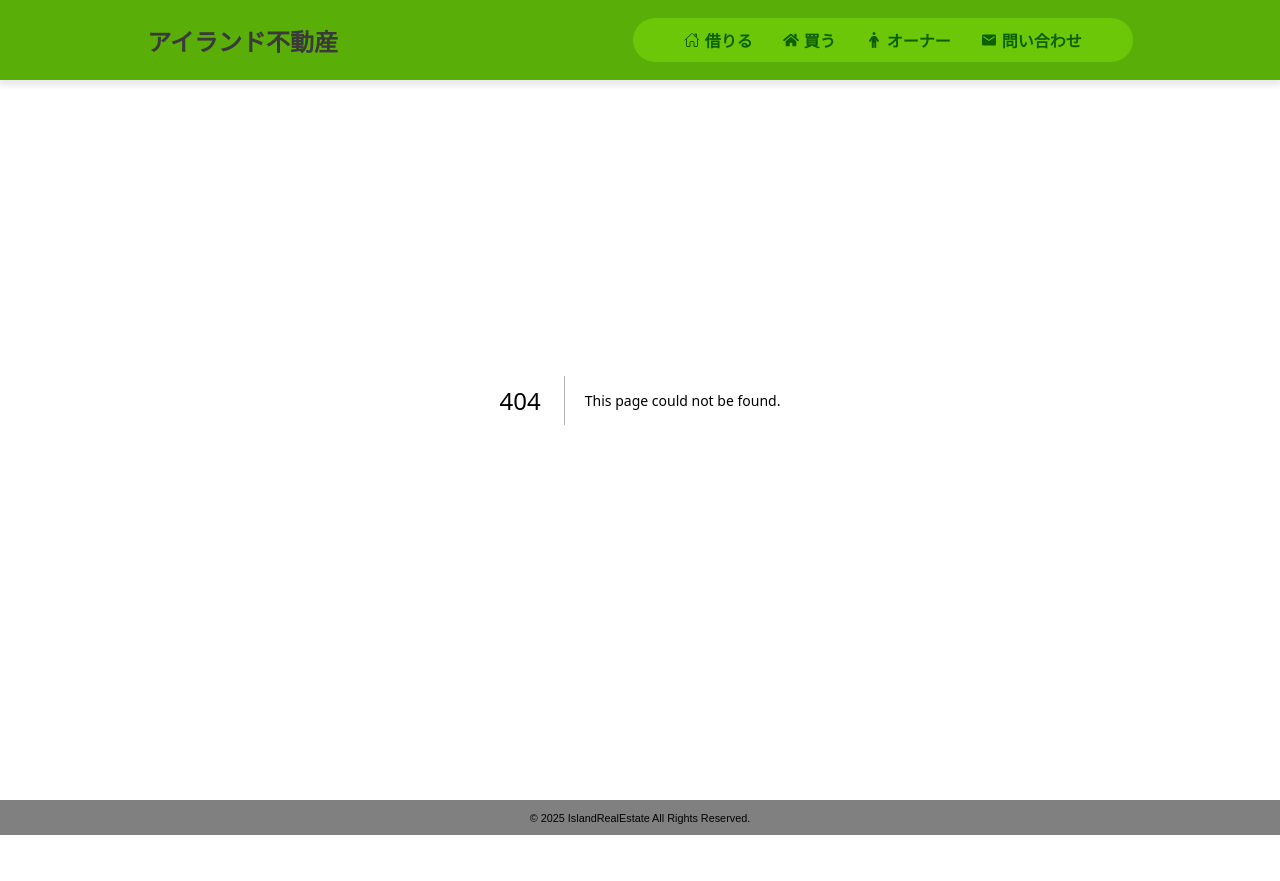
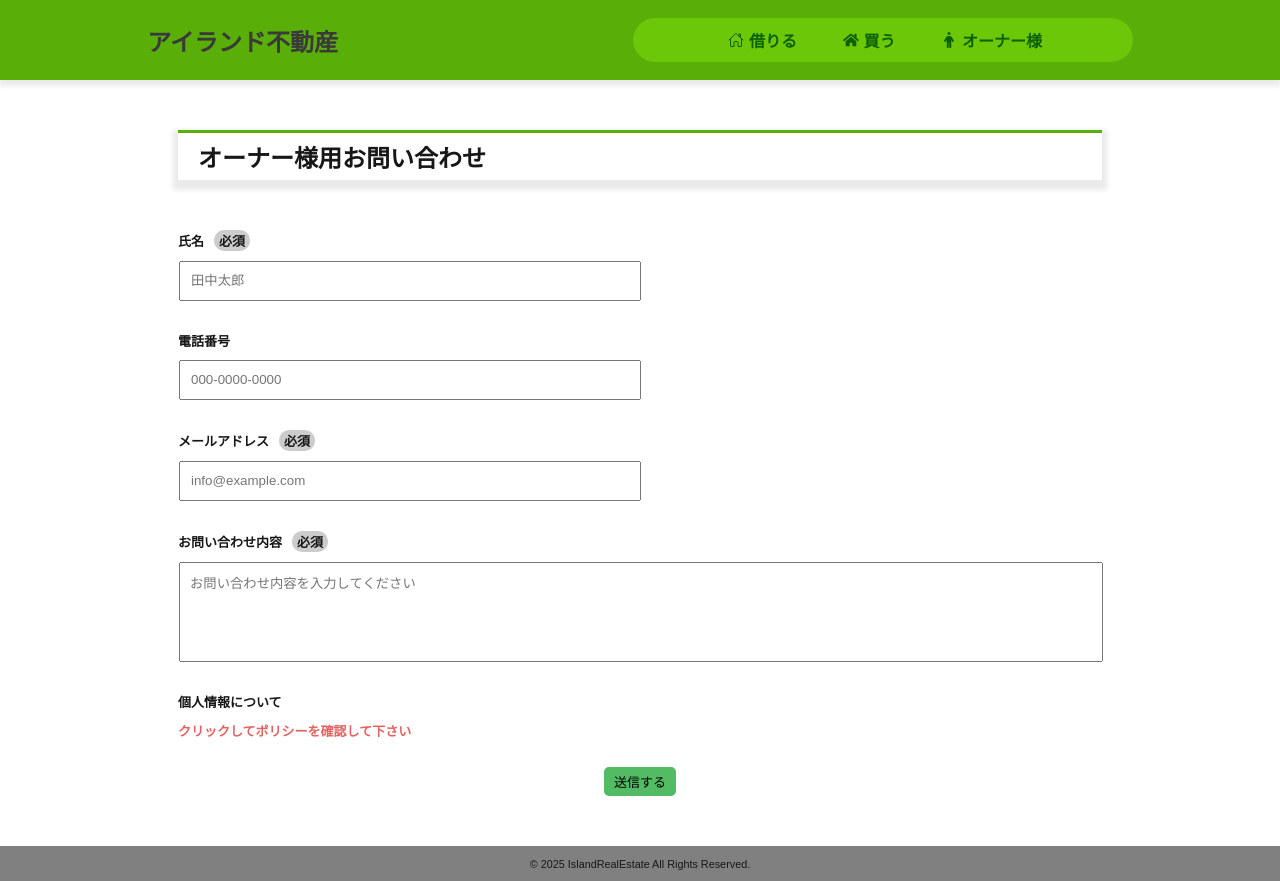
Before and after one commit to kiyo-8jo/real-estate, a Next.js app: page /owner in a window 1280 px wide. Before the commit this address had no page. Before the commit the page ends 835 px from the top, so only its background shows below. Built offline with nearby package versions, Linux system fonts and the light colour scheme.

Commit message:
デザイン変更

```diff
--- /dev/null
+++ b/src/app/(main)/(owner)/owner/page.module.css
@@ -0,0 +1,103 @@
+.wrapper {
+  width: 100%;
+  max-width: 1024px;
+  margin: 80px auto 0 auto;
+  padding: 50px;
+  user-select: none;
+}
+
+.form_part_container {
+  margin-bottom: 30px;
+  display: flex;
+  flex-direction: column;
+}
+
+.label_container {
+  display: flex;
+  margin-bottom: 10px;
+  align-items: center;
+}
+
+.form_part_container label {
+  font-weight: bold;
+}
+.form_part_container span {
+  font-weight: bold;
+  margin-left: 10px;
+  padding: 1px 5px;
+  background-color: #cccccc;
+  border-radius: 10px;
+  font-size: small;
+}
+
+.form_part_container input {
+  margin-left: 1px;
+  width: 50%;
+  line-height: 1rem;
+  padding: 10px;
+}
+
+.form_part_container textarea {
+  margin-left: 1px;
+  width: 100%;
+  height: 100px;
+  padding: 10px;
+  resize: none;
+}
+
+.button_container {
+  display: flex;
+  justify-content: center;
+}
+
+.personalDataContainer {
+  width: 100%;
+  display: flex;
+  flex-direction: column;
+}
+
+.personalDataContainer .title {
+  margin-bottom: 10px;
+  font-weight: bold;
+}
+
+.personalDataContainer .input_container {
+  display: flex;
+  align-items: center;
+}
+.personalDataContainer .input_container input {
+  margin-right: 20px;
+}
+
+.click {
+  color: rgb(226, 98, 98);
+  font-weight: 600;
+  cursor: pointer;
+}
+
+.button_container button {
+  margin-top: 26.5px;
+  padding: 5px 10px;
+  border-radius: 5px;
+  background-color: rgb(82, 187, 100);
+  font-size: medium;
+  cursor: pointer;
+  border: none;
+}
+
+@media screen and (max-width: 1280px) {
+  .wrapper {
+    font-size: small;
+    min-height: 90vh;
+  }
+
+  .button_container button {
+    font-size: small;
+  }
+}
+
+@media screen and (max-width: 768px) {
+  .form_part_container input {
+    width: 100%;
+  }
+}
--- /dev/null
+++ b/src/app/(main)/(owner)/owner/page.tsx
@@ -0,0 +1,164 @@
+"use client";
+
+import Title from "@/app/components/common/title/Title";
+import styles from "./page.module.css";
+import { useState } from "react";
+import Document from "@/app/components/common/document/Document";
+import { useRouter } from "next/navigation";
+
+const OwnerPage = () => {
+  const router = useRouter();
+  // documentを表示させるかどうかのstate
+  const [display, setDisplay] = useState<boolean>(false);
+  // checkboxにcheckされているかどうかのstate
+  const [checked, setChecked] = useState<boolean>(false);
+
+  // form入力内容
+  const [name, setName] = useState<string>("");
+  const [tel, setTel] = useState<string>("");
+  const [email, setEmail] = useState<string>("");
+  const [inquiry, setInquiry] = useState<string>("");
+
+  const handleName = (e: React.ChangeEvent<HTMLInputElement>) => {
+    setName(getSanitizedValue(e.target.value));
+  };
+  const handleTel = (e: React.ChangeEvent<HTMLInputElement>) => {
+    setTel(getSanitizedValue(e.target.value));
+  };
+  const handleEmail = (e: React.ChangeEvent<HTMLInputElement>) => {
+    setEmail(getSanitizedValue(e.target.value));
+  };
+  const handleInquiry = (e: React.ChangeEvent<HTMLTextAreaElement>) => {
+    setInquiry(getSanitizedValue(e.target.value));
+  };
+  const handleChecked = (e: React.ChangeEvent<HTMLInputElement>) => {
+    setChecked(e.target.checked);
+  };
+
+  // サニタイズ用関数
+  const getSanitizedValue = (inputValue: string) => {
+    return String(inputValue)
+      .replace(/</g, "&lt;")
+      .replace(/>/g, "&gt;")
+      .replace(/'/g, "&apos;")
+      .replace(/"/g, "&quot;");
+  };
+
+  // formのsubmit
+  const handleSubmit = async (e: React.FormEvent) => {
+    const API_URL = process.env.NEXT_PUBLIC_API_URL;
+
+    e.preventDefault();
+    if (!name || !email || !inquiry || !checked) {
+      alert("必須項目に入力がありません");
+      return;
+    }
+    try {
+      await fetch(`${API_URL}/api/sendEmail`, {
+        method: "POST",
+        headers: {
+          "Content-Type": "application/json",
+        },
+        body: JSON.stringify({ name, tel, email, inquiry }),
+      });
+    } catch (error) {
+      alert(error);
+    }
+    router.push("/");
+    alert("メールを送信しました");
+  };
+
+  return (
+    <div className={styles.wrapper}>
+      <Title title="オーナー様用お問い合わせ" />
+      <form onSubmit={handleSubmit}>
+        {/* 名前 */}
+        <div className={styles.form_part_container}>
+          <div className={styles.label_container}>
+            <label htmlFor="name">氏名</label>
+            <span>必須</span>
+          </div>
+
+          <input
+            type="text"
+            id="name"
+            placeholder="田中太郎"
+            autoComplete="name"
+            value={name}
+            onChange={handleName}
+          />
+        </div>
+        {/*　電話番号  */}
+        <div className={styles.form_part_container}>
+          <div className={styles.label_container}>
+            <label htmlFor="tel">電話番号</label>
+          </div>
+          <input
+            type="tel"
+            id="tel"
+            placeholder="000-0000-0000"
+            autoComplete="tel"
+            value={tel}
+            onChange={handleTel}
+          />
+        </div>
+        {/*email  */}
+        <div className={styles.form_part_container}>
+          <div className={styles.label_container}>
+            <label htmlFor="email">メールアドレス</label>
+            <span>必須</span>
+          </div>
+
+          <input
+            type="email"
+            id="email"
+            placeholder="info@example.com"
+            autoComplete="email"
+            value={email}
+            onChange={handleEmail}
+          />
+        </div>
+        {/* inquiry */}
+        <div className={styles.form_part_container}>
+          <div className={styles.label_container}>
+            <label htmlFor="inquiry">お問い合わせ内容</label>
+            <span>必須</span>
+          </div>
+          <textarea
+            id="inquiry"
+            placeholder="お問い合わせ内容を入力してください"
+            value={inquiry}
+            onChange={handleInquiry}
+          ></textarea>
+        </div>
+        <div className={styles.personalDataContainer}>
+          <p className={styles.title}>個人情報について</p>
+          <div className={styles.test} id="personal_data">
+            <div>
+              <p className={styles.click} onClick={() => setDisplay(true)}>
+                クリックしてポリシーを確認して下さい
+              </p>
+              {display && <Document />}
+            </div>
+            {display && (
+              <div className={styles.input_container}>
+                <input
+                  type="checkbox"
+                  id="checkbox"
+                  checked={checked}
+                  onChange={handleChecked}
+                />
+                <label htmlFor="checkbox">ポリシーを確認し、同意しました</label>
+              </div>
+            )}
+          </div>
+        </div>
+        <div className={styles.button_container}>
+          <button type="submit">送信する</button>
+        </div>
+      </form>
+    </div>
+  );
+};
+
+export default OwnerPage;
--- a/src/app/layouts/header/Header.module.css
+++ b/src/app/layouts/header/Header.module.css
@@ -23,13 +23,14 @@
 .link_container {
   max-width: 500px;
   width: 60%;
-  gap: 30px;
   padding: 10px 0;
   border-radius: 50px;
   background-color: #6cc708;
   display: flex;
   align-items: center;
-  justify-content: center;
+  justify-content: space-evenly;
+
+  padding-left: 50px;
 }
 
 .link_container div {
--- a/src/app/layouts/header/Header.tsx
+++ b/src/app/layouts/header/Header.tsx
@@ -5,7 +5,7 @@ import styles from "./Header.module.css";
 import { FaHome } from "react-icons/fa";
 import { IoHomeOutline } from "react-icons/io5";
 import { FaPerson } from "react-icons/fa6";
-import { IoMdMail } from "react-icons/io";
+// import { IoMdMail } from "react-icons/io";
 
 const Header = () => {
   return (
@@ -31,14 +31,14 @@ const Header = () => {
         <div>
           <Link href="/owner">
             <FaPerson />
-            <p>オーナー</p>
+            <p>オーナー様</p>
           </Link>
         </div>
         <div>
-          <Link href="/contact">
+          {/* <Link href="/contact">
             <IoMdMail />
             <p>問い合わせ</p>
-          </Link>
+          </Link> */}
         </div>
       </div>
     </div>
```
